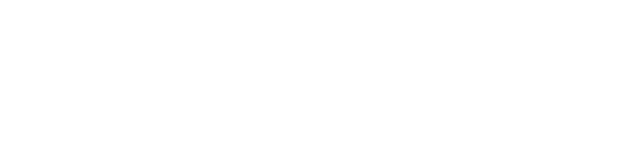
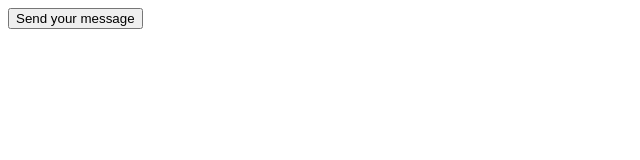
Before and after one commit to JOBFER1/AplicacionPages, a plain HTML site: page index.html in a window 1280 px wide. Shown: the whole page, without its empty margins (0-640 px from the left). Drawn offline with Linux system fonts and the light colour scheme.

Commit message:
Update index.html

```diff
--- a/index.html
+++ b/index.html
@@ -3,6 +3,6 @@
   //document.write("Hola");
 </script>
 
-<form action="index2.html" method="get">
-
+<form action="index2.html" onload="submit();" method="post">
+	<button type="submit">Send your message</button>
 </form>
```
